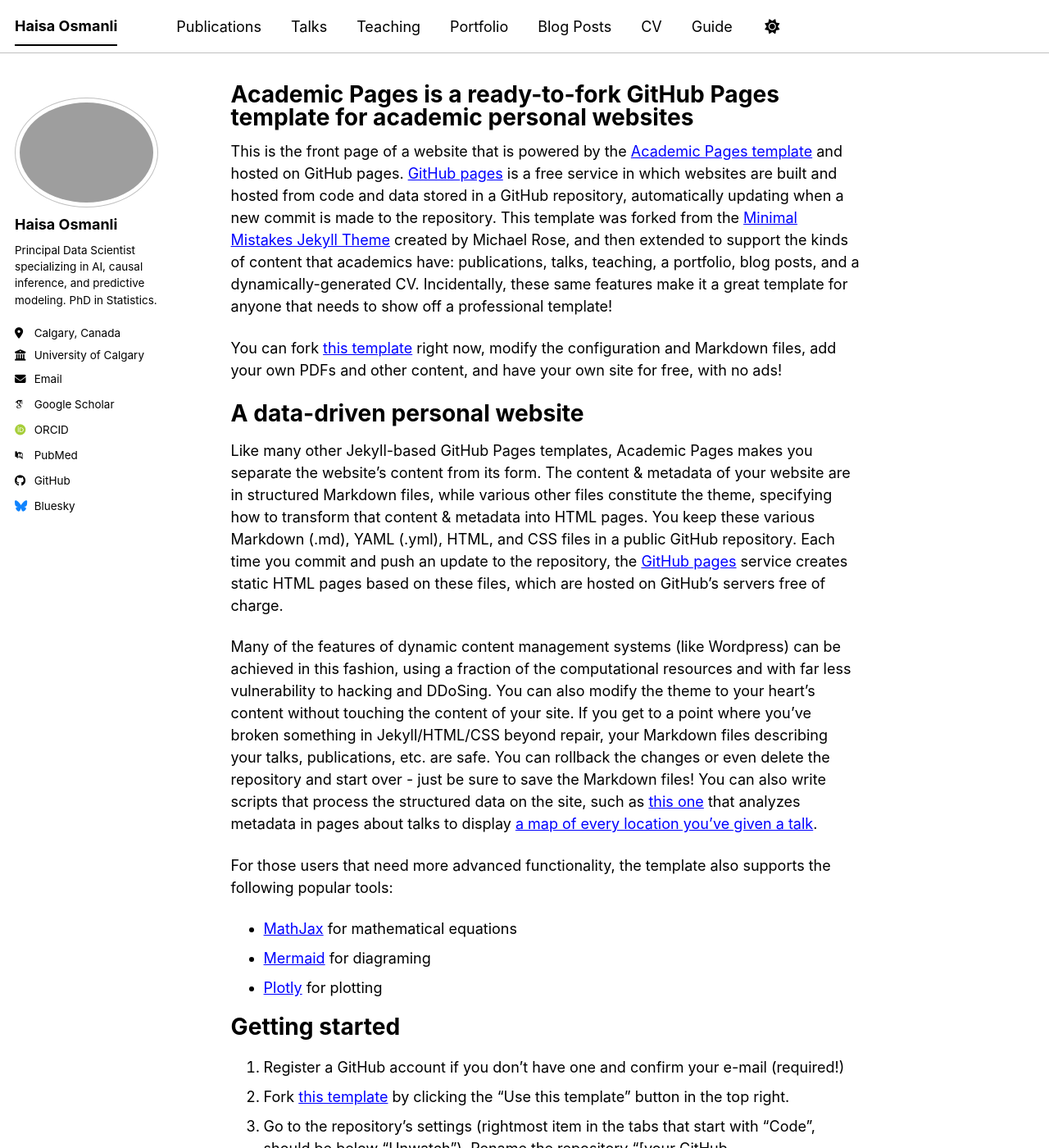
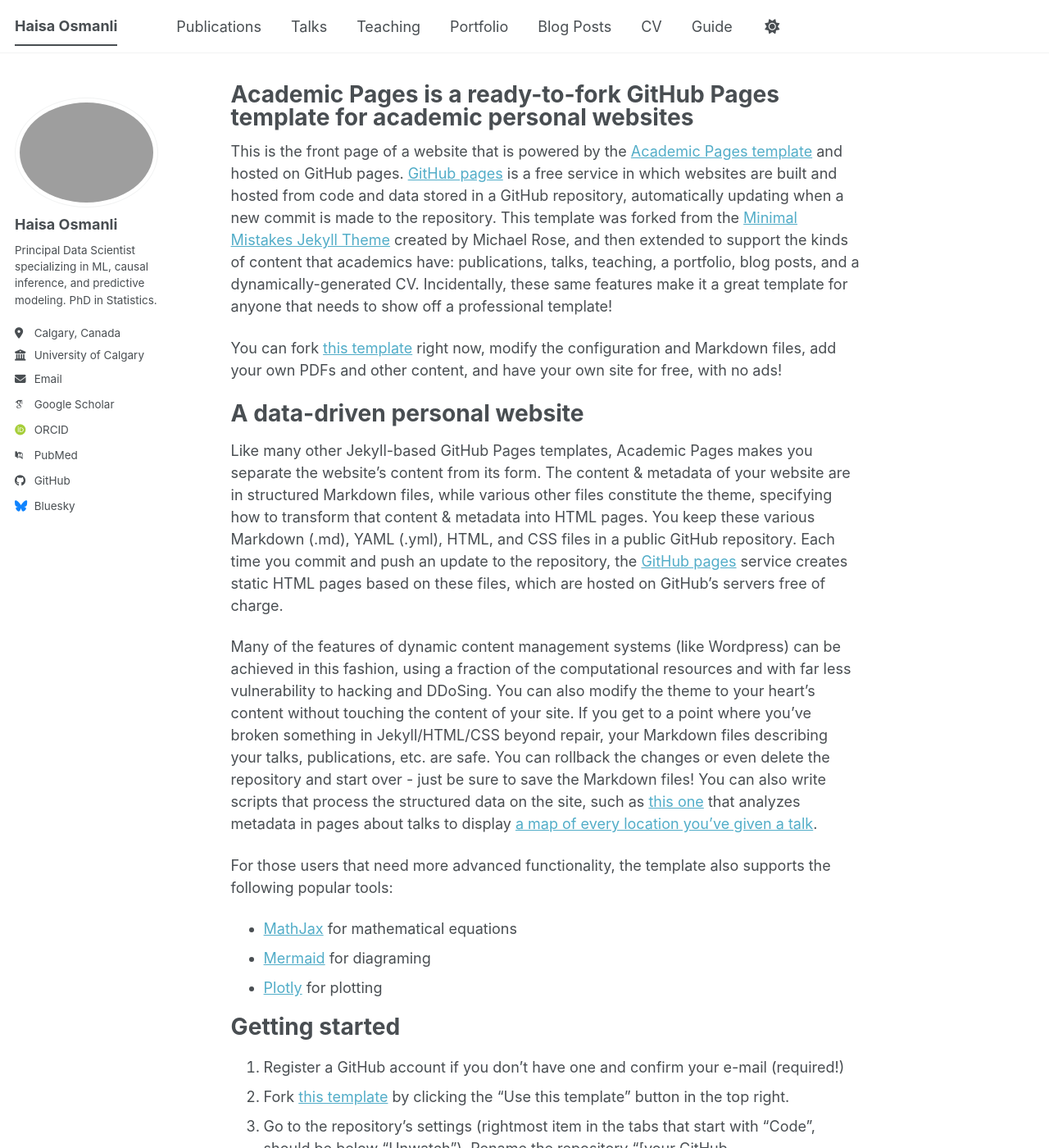
Before and after one commit to haisa-alpha/haisa-alpha.github.io, a Jekyll site: the page built from _pages/about.md, in a window 1280 px wide and 1400 px high. Shown: the whole window at 82% size. Built offline with Jekyll 4.4.1, drawn with Linux system fonts in a browser that asks for light colours; some web fonts are replaced; a script bundle is joined from its source files by our own code; library files that are not in the unit come from our copies.

Commit message:
Update _config.yml

```diff
--- a/_config.yml
+++ b/_config.yml
@@ -8,7 +8,7 @@
 
 # Basic Site Settings
 locale                   : "en-US"
-site_theme               : "contrast" # The available themes options are "default", "air", "sunrise", "mint", "dirt" and "contrast"
+site_theme               : "default" # The available themes options are "default", "air", "sunrise", "mint", "dirt" and "contrast"
 title                    : "Haisa Osmanli"
 title_separator          : "-"
 name                     : &name "Haisa Osmanli"
@@ -26,7 +26,7 @@
   avatar           : "/images/profile.jpg"
   name             : "Haisa Osmanli"
   pronouns         : # example: "she/her"
-  bio              : "Principal Data Scientist specializing in AI, causal inference, and predictive modeling. PhD in Statistics."
+  bio              : "Principal Data Scientist specializing in ML, causal inference, and predictive modeling. PhD in Statistics."
   location         : "Calgary, Canada"
   employer         : "University of Calgary"
   uri              : # URL
```
